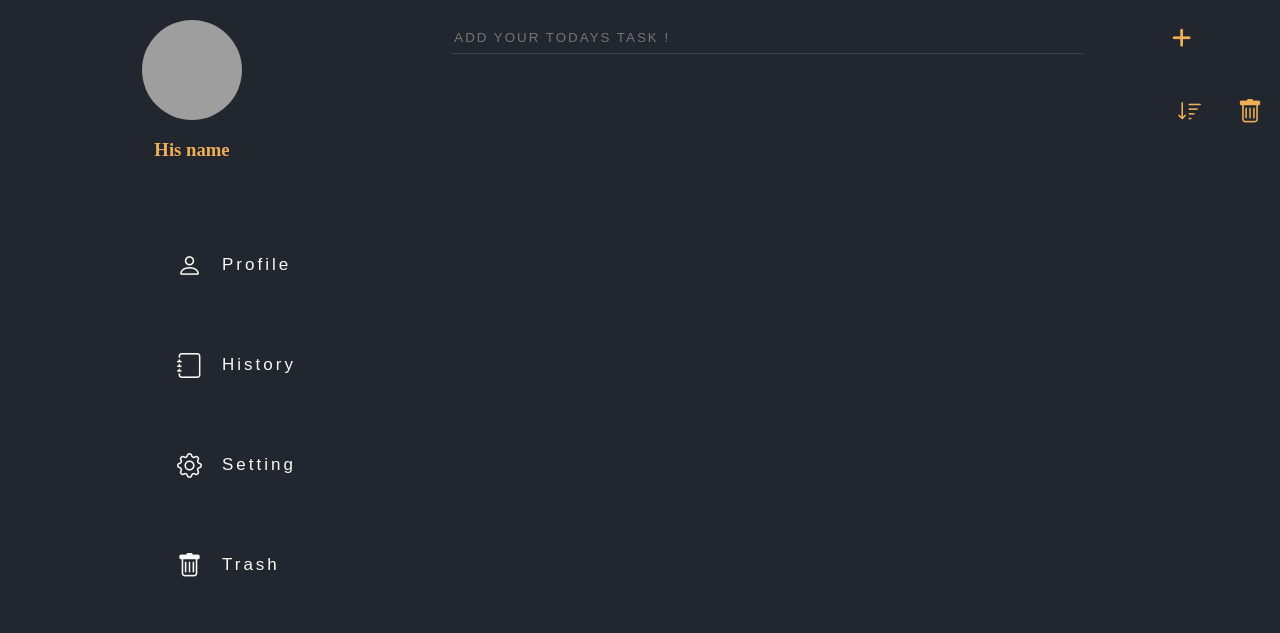
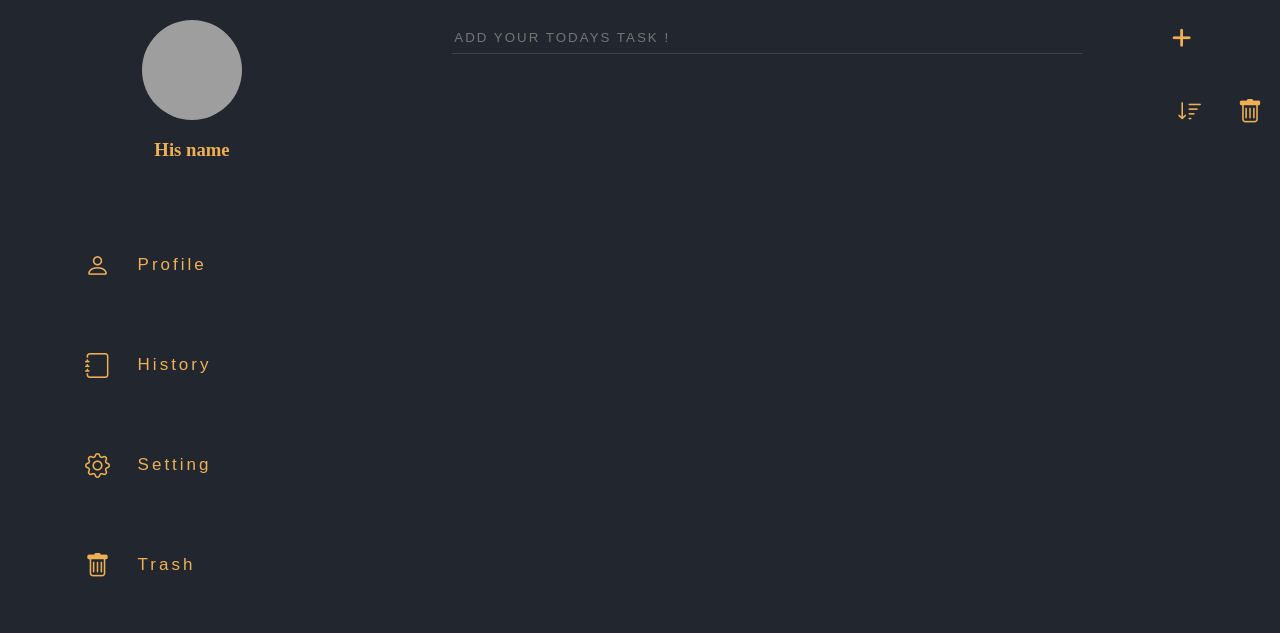
Before and after one commit to Code-me-nik/TaskTrack, a plain HTML site: page index.html in a window 1280 px wide. Drawn offline with nearby package versions, Linux system fonts and the light colour scheme; grey boxes are pictures that could not be loaded; a web font is replaced by a local one.

Commit message:
responsive work tested

```diff
--- a/script.js
+++ b/script.js
@@ -4,8 +4,8 @@ let inputtask = document.querySelector('.inputtask')
 
 addtaskbtn.addEventListener('click', () => {
 
-//   let tasklist = document.querySelector('.tasklist')
-//   tasklist.appendChild( createTask() )
+  let tasklist = document.querySelector('.tasklist')
+  tasklist.appendChild( createTask() )
 
 })
 
--- a/style.css
+++ b/style.css
@@ -46,7 +46,7 @@ nav {
   grid-template-columns: 100%;
   grid-template-rows: 200px 430px;
   justify-content: center;
-  color: var(--c1);
+  color: var(--c3);
 }
 
 .profile {
@@ -58,14 +58,12 @@ nav {
 
 .profile h1 {
   text-align: center;
-  color: var(--c3);
 }
 
 .profileimage {
   width: 100px;
   height: 100px;
   border-radius: 50%;
-  color: var(--c6);
 }
 
 .navlist {
@@ -80,7 +78,7 @@ nav {
   justify-content: flex-start;
   align-items: center;
   cursor: pointer;
-  width: 70px;
+  width: 70%;
   height: 70px;
   border-radius: 15px;
   transition: all .3s ease-out;
@@ -88,7 +86,7 @@ nav {
 
 .navitem a {
   list-style: none;
-  color: var(--c1);
+  color: var(--c2);
   font-size: 17px;
   text-transform: capitalize;
   font-family: 'Montserrat', sans-serif;
```
